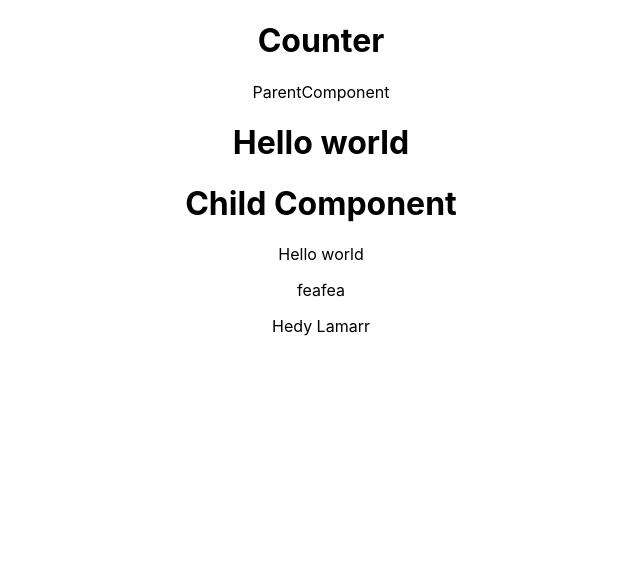
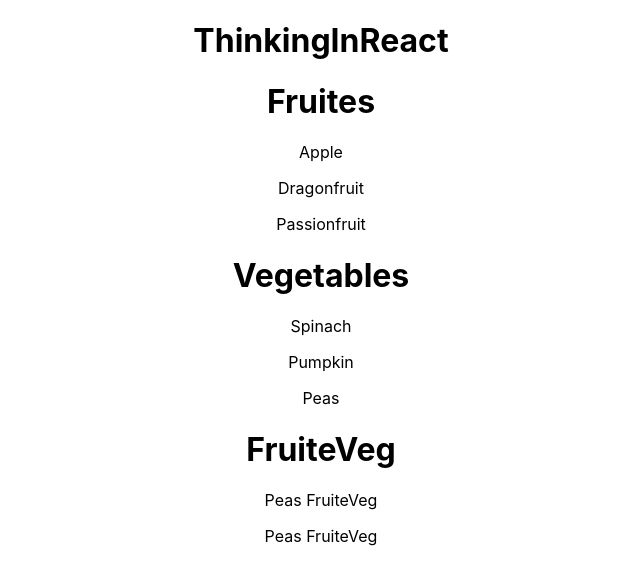
Before and after one commit to atiqurrehman123/bootcamp-Mern, a React (Create React App) app: page / in a window 1280 px wide. Shown: the top 584 px of the page, without its empty margins (319-959 px from the left). Built offline with nearby package versions, Linux system fonts and the light colour scheme.

Commit message:
Thinking-in-code-for-students

```diff
--- a/src/App.js
+++ b/src/App.js
@@ -2,13 +2,21 @@ import Counter from "./Counter"
 import './App.css';
 import Card from "./components/card/Card";
 import ParentComponent from "./components/PropsConcept/ParentComponent";
+import ThinkingInReact from "./components/ThinkingInReact/ThinkingInReact";
 function App() {
   return (
     <div className="App ">
-      <h1>Counter</h1>
+      <h1>ThinkingInReact</h1>
       {/* <Counter/> */}
       {/* <Card/> */}
-      <ParentComponent/>
+      {/* <ParentComponent/> */}
+      <h1>Fruites</h1>
+      <ThinkingInReact fruiteveg={"Fruits"}/>
+      <h1>Vegetables</h1>
+      <ThinkingInReact fruiteveg={"Vegetables"}/>
+      <h1>FruiteVeg</h1>
+      <ThinkingInReact fruiteveg={"FruiteVeg"} />
+
 
 
     </div>
--- /dev/null
+++ b/src/components/ThinkingInReact/ThinkingInReact.jsx
@@ -0,0 +1,32 @@
+import React, { useState } from "react";
+const fruitesVeglist = [
+  { category: "Fruits", price: "$1", stocked: true, name: "Apple" },
+  { category: "Fruits", price: "$1", stocked: true, name: "Dragonfruit" },
+  { category: "Fruits", price: "$2", stocked: false, name: "Passionfruit" },
+  { category: "Vegetables", price: "$2", stocked: true, name: "Spinach" },
+  { category: "Vegetables", price: "$4", stocked: false, name: "Pumpkin" },
+  { category: "Vegetables", price: "$1", stocked: true, name: "Peas" },
+
+  { category: "FruiteVeg", price: "$1", stocked: true, name: "Peas FruiteVeg" },
+
+  { category: "FruiteVeg", price: "$1", stocked: true, name: "Peas FruiteVeg" },
+];
+
+const ThinkingInReact = ({ fruiteveg }) => {
+
+  let fruitesVeg = fruitesVeglist.filter(
+    (fruites) => fruites.category === fruiteveg
+  );
+
+  return (
+    <div>
+      <div>
+        {fruitesVeg.map((fruitesveg,index) => {
+          return <p key={index}>{fruitesveg.name}</p>;
+        })}
+      </div>
+    </div>
+  );
+};
+
+export default ThinkingInReact;
```
